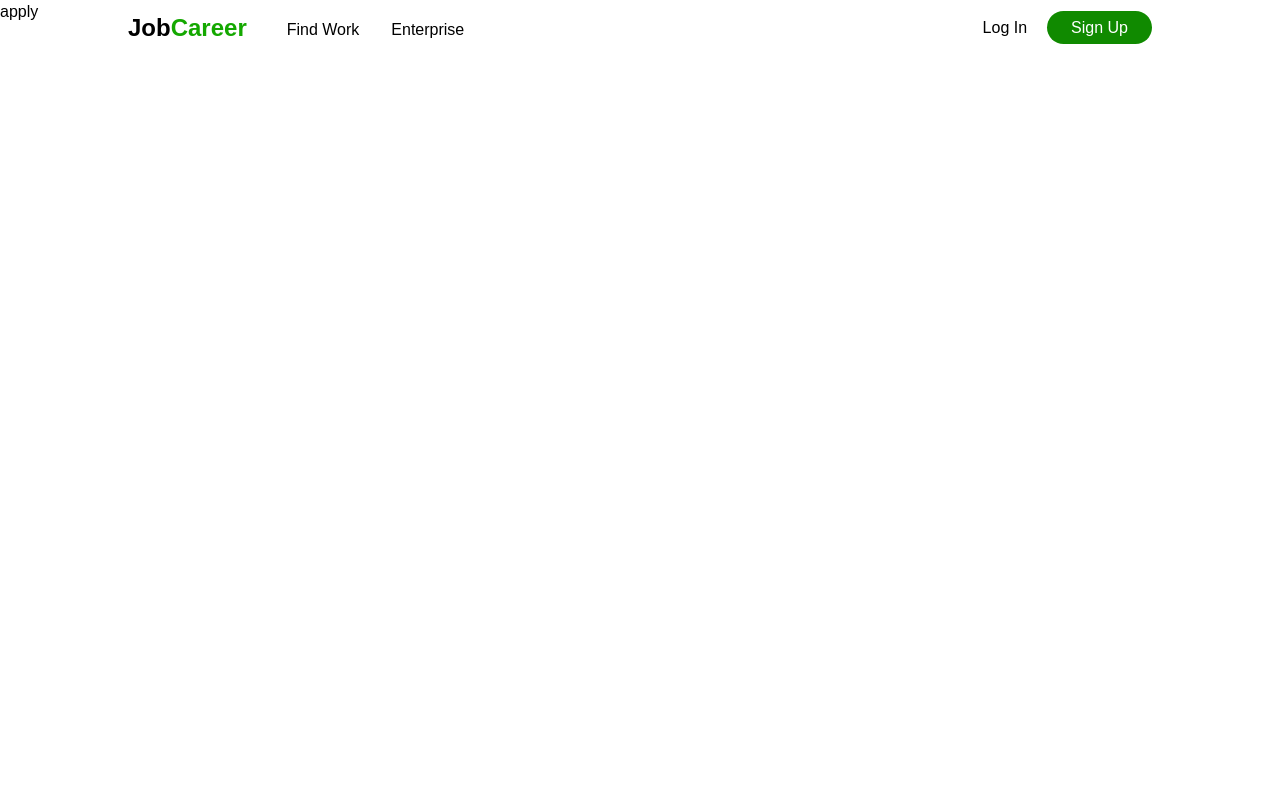
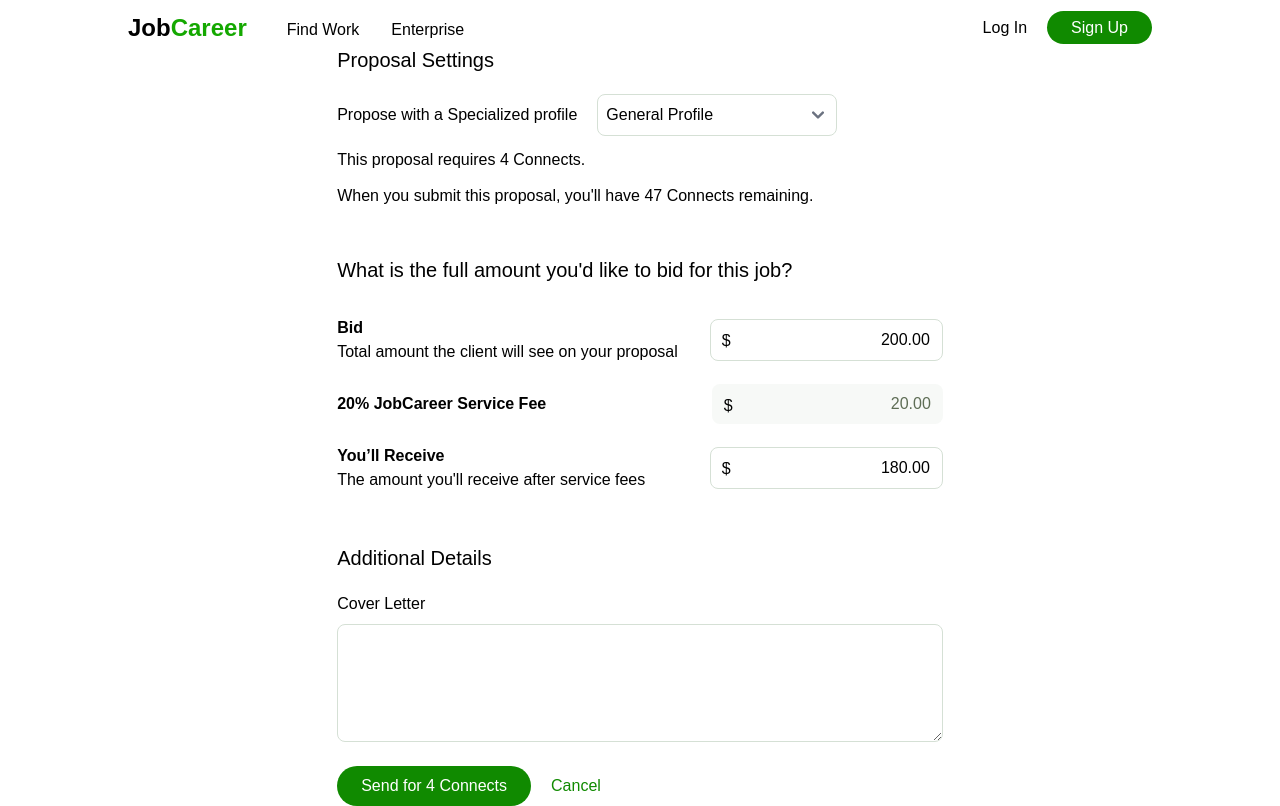
Before and after one commit to sagorranait/JobCareer, a Next.js app: page /works/1/apply in a window 1280 px wide. Built offline with nearby package versions, Linux system fonts and the light colour scheme.

Commit message:
Design of Proposal Settings

```diff
--- a/pages/works/[id]/apply.js
+++ b/pages/works/[id]/apply.js
@@ -1,9 +1,113 @@
-import React from 'react'
+import Head from "next/head";
+import TheDivArea from "@/components/TheDivArea";
+import Link from "next/link";
 
-function apply() {
+const Applied = () => {
   return (
-    <div>apply</div>
+   <>
+      <Head>
+         <title>Submit a Proposal - JobCareer</title>
+      </Head>
+      <main>
+         <TheDivArea>
+            <form className="px-32">
+            <div className="py-5 mb-5 mt-8">
+               <h3 className="text-xl font-medium mb-5">Proposal Settings</h3>
+               <label for="profile" class="mb-2 text-base font-medium pr-5">Propose with a Specialized profile</label>
+               <select
+                  id="profile"
+                  class="w-60 border border-silver text-base rounded-lg focus:ring-silver focus:border-silver p-2">
+                  <option selected value='id'>General Profile</option>
+               </select>
+               <p className="py-3">This proposal requires 4 Connects. </p>
+               <p>When you submit this proposal, you'll have 47 Connects remaining.</p>
+            </div>
+            <div className="py-2">
+               <p className="text-xl font-medium mb-8">What is the full amount you'd like to bid for this job?</p>
+               <div className="flex items-center justify-center gap-8 pb-5">
+                  <div className="flex-1">
+                     <h4 className="text-base font-semibold">Bid</h4>
+                     <p>Total amount the client will see on your proposal</p>
+                  </div>
+                  <div>
+                     <div class="relative">
+                        <span class="absolute left-3 top-2.5 text-base font-medium">
+                           $
+                        </span>
+                        <input
+                           type="text"
+                           id="website-admin"
+                           class="border border-silver font-medium rounded-lg text-right focus:ring-primary focus:border-primary"
+                           value='200.00'
+                           onChange={()=>{}}
+                        />
+                     </div>
+                  </div>
+               </div>
+               <div className="flex items-center justify-center gap-8 pb-5">
+                  <div className="flex-1">
+                     <h4 className="text-base font-semibold">20% JobCareer Service Fee</h4>
+                  </div>
+                  <div>
+                     <div class="relative">
+                        <span class="absolute left-3 top-2.5 text-base font-medium">
+                           $
+                        </span>
+                        <input
+                           type="text"
+                           id="website-admin"
+                           class="border-none text-right font-medium cursor-not-allowed bg-[#e4ebe44f] text-axolotl rounded-lg"
+                           disabled
+                           readOnly
+                           value='20.00'
+                           onChange={()=>{}}
+                        />
+                     </div>
+                  </div>
+               </div>
+               <div className="flex items-center justify-center gap-8 pb-5">
+                  <div className="flex-1">
+                     <h4 className="text-base font-semibold">You’ll Receive</h4>
+                     <p>The amount you'll receive after service fees</p>
+                  </div>
+                  <div>
+                     <div class="relative">
+                        <span class="absolute left-3 top-2.5 text-base font-medium">
+                           $
+                        </span>
+                        <input
+                           type="text"
+                           id="website-admin"
+                           class="border border-silver font-medium rounded-lg text-right cursor-not-allowed"
+                           disabled
+                           readOnly
+                           value='180.00'
+                           onChange={()=>{}}
+                        />
+                     </div>
+                  </div>
+               </div>
+            </div>
+            <div className="py-3 mt-3">
+               <h3 className="text-xl font-medium mb-5">Additional Details</h3>
+               <div>
+                  <label for="coverLetter" class="block mb-2 text-base font-medium">Cover Letter</label>
+                  <textarea
+                     id="coverLetter"
+                     rows="4"
+                     class="block p-2.5 w-full rounded-lg border border-silver focus:ring-silver focus:border-silver"
+                  ></textarea>
+               </div>
+            </div>
+            <div className="pt-3">
+               <button type="submit" className="bg-primary text-white font-medium px-6 py-2 rounded-full" >Send for 4 Connects</button>
+               <Link href='/works' className="text-primary font-medium pl-5 hover:underline">Cancel</Link>
+            </div>
+            </form>
+         </TheDivArea>
+      </main>
+   </>
   )
 }
 
-export default apply
+export default Applied
--- a/pages/works/[id]/index.js
+++ b/pages/works/[id]/index.js
@@ -1,5 +1,6 @@
 import TheDivArea from "@/components/TheDivArea"
 import Head from "next/head"
+import Link from "next/link"
 
 const WorkDetails = () => {
   return (
@@ -42,7 +43,12 @@ const WorkDetails = () => {
                </div>
                <div className="rightArea">
                   <div className="workAction border-b border-silver p-6">
-                     <button className="bg-primary text-white font-medium px-6 py-2 rounded-full w-full mb-10">Apply Now</button>
+                     <Link
+                        href='/works/01/apply'
+                        className="bg-primary text-white font-medium px-6 py-2 rounded-full w-full mb-10 inline-block text-center"
+                     >
+                           Apply Now
+                     </Link>
                      <p className="pb-2">Send a proposal for: 6 Connects</p>
                      <p>Available Connects: 52</p>
                   </div>
```
